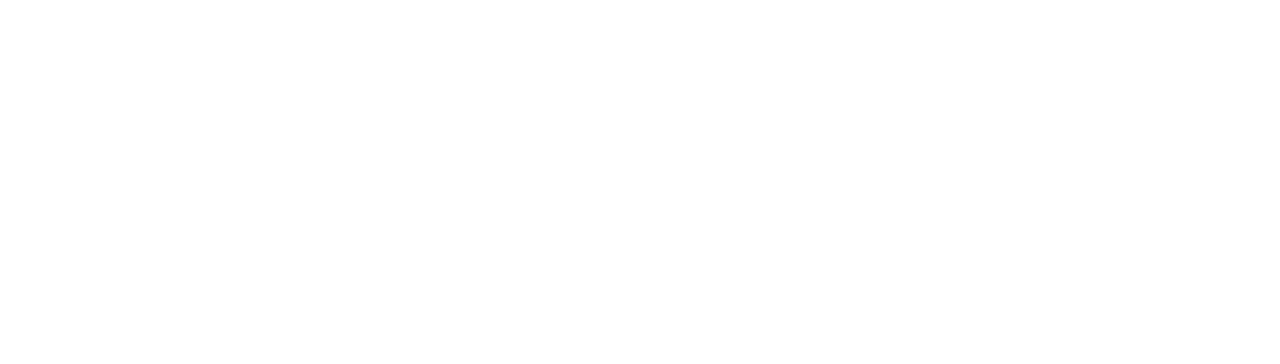
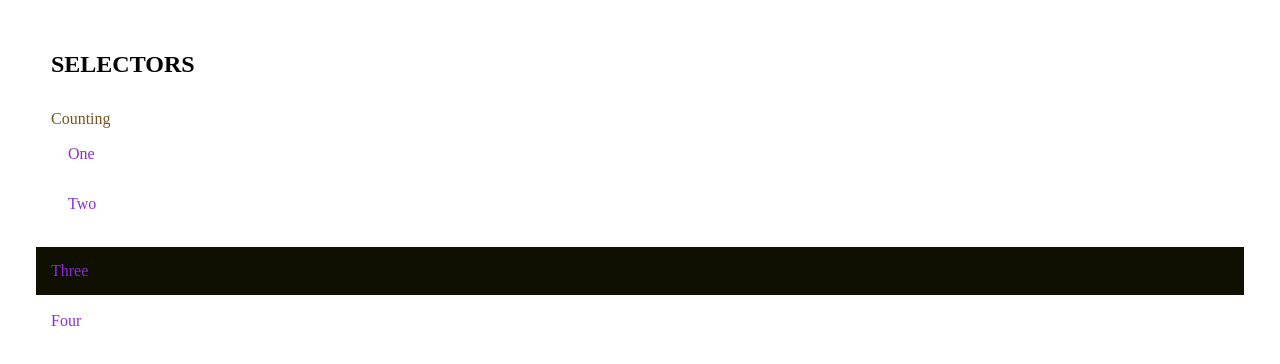
Before and after one commit to RohiniMi/Frontend, a plain HTML site: page CSS/selectors/index.html in a window 1280 px wide. Drawn offline with Linux system fonts and the light colour scheme.

Commit message:
selectors

```diff
--- a/CSS/selectors/index.css
+++ b/CSS/selectors/index.css
@@ -0,0 +1,16 @@
+*{
+    padding: 15px;
+    margin: 2px;
+    border: 0ch;
+}
+#content{
+  color: rgb(120, 81, 31);
+}
+
+.contentItem{
+    color:blueviolet;
+}
+
+div + p{
+    background-color: rgb(15, 15, 2);
+}
--- a/CSS/selectors/index.html
+++ b/CSS/selectors/index.html
@@ -7,6 +7,13 @@
     <title>Selectors</title>
 </head>
 <body>
+    <h2 id="titile"> SELECTORS </h2>
+    <div id="content"> Counting
+        <p class="contentItem">One</p>
+        <p class="contentItem">Two</p>
+    </div>
+    <p class="contentItem">Three</p>
+    <p class="contentItem">Four</p>
 
 </body>
 </html>
```
